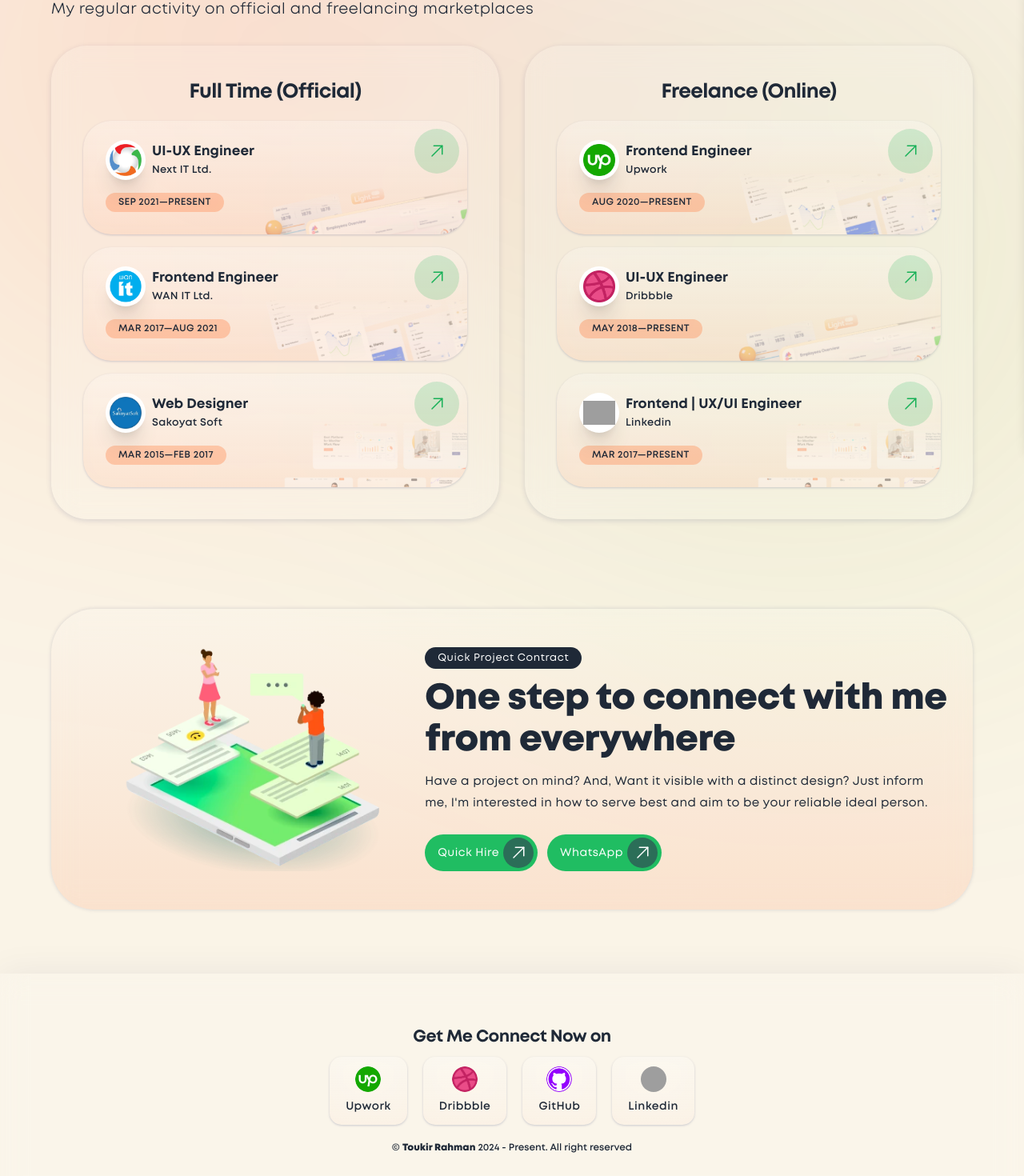
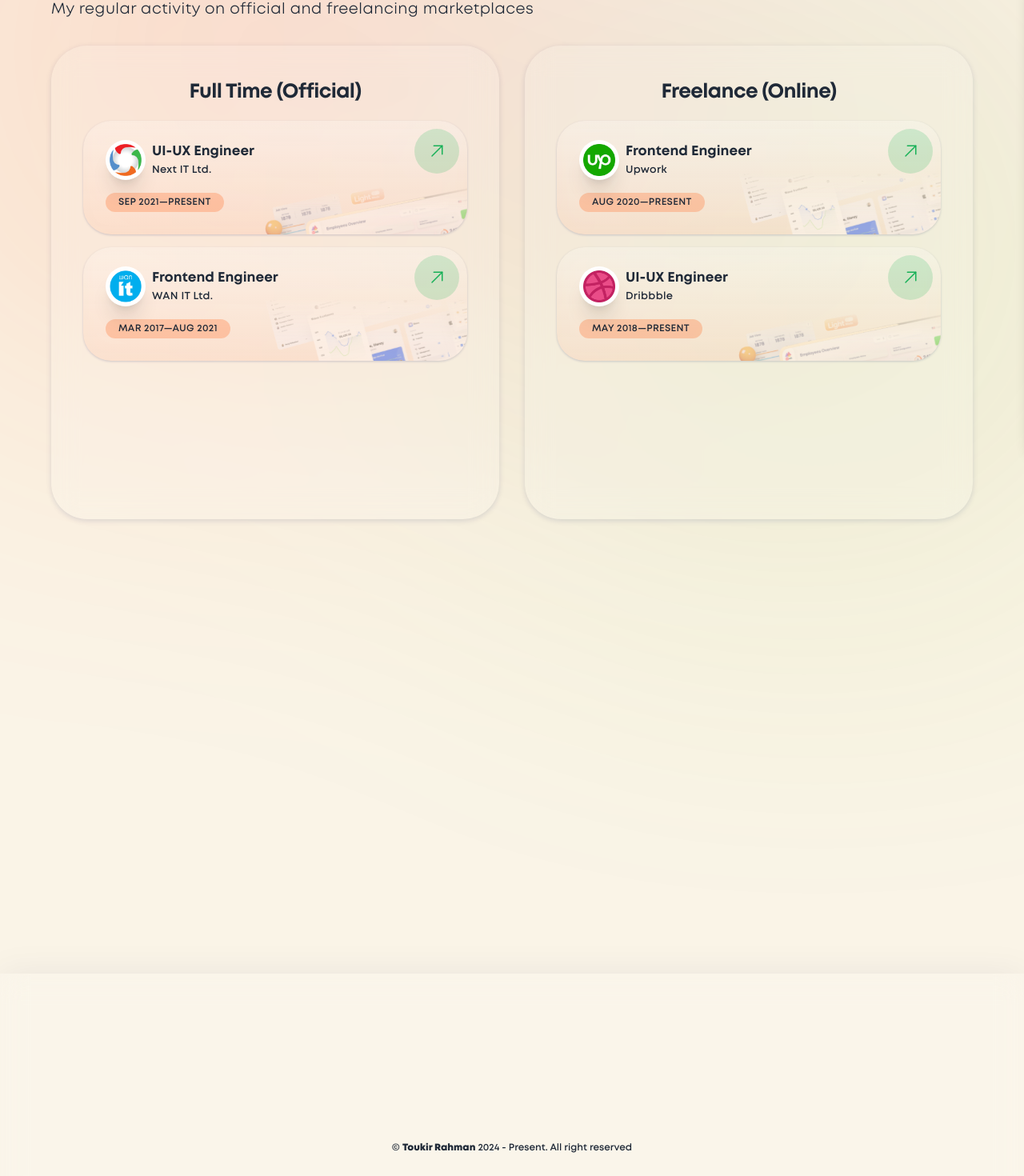
Before and after one commit to ToukirRj/Portfolio, a React (Vite) app: page /Experiences in a window 1280 px wide. Shown: the part 229-1699 px from the top of the page at 80% size. Built offline with nearby package versions, Linux system fonts and the light colour scheme; grey boxes are pictures that could not be loaded.

Commit message:
no message

```diff
--- a/src/SASS/custom.scss
+++ b/src/SASS/custom.scss
@@ -215,7 +215,7 @@ svg.mouse #wheel {
 
 canvas {
 	filter: blur(250px);
-    @apply opacity-[.30] fixed -z-10 top-0 left-0 w-full h-[100vh];
+    @apply opacity-[.32] fixed -z-10 top-0 left-0 w-full h-[100vh];
 }
 
 .default.canvas {
--- a/src/components/Bio.jsx
+++ b/src/components/Bio.jsx
@@ -8,7 +8,7 @@ const Bio = () => {
         <>
             <div className="md:py-16 py-6 relative z-20">
                 <div className="mx-auto px-4 md:px-12 xl:max-w-6xl xl:px-0 relative z-10">
-                    <div className="relative md:text-start text-center">
+                    <div className="relative md:text-start text-center" data-aos="fade-up" data-aos-duration="1000" data-aos-delay="200">
                         <h2 className="xl:text-[55px] text-4xl font-bold text-[#1F2937]">Biography
                             <span className="bg-gradient-to-r from-[#ff8144] to-[#17b057] inline-block text-transparent bg-clip-text ps-3 md:leading-[79px] leading-[50px]">Experiences</span>
                         </h2>
@@ -18,7 +18,7 @@ const Bio = () => {
                     </div>
                     <div className="md:mt-8 mt-4 relative z-10">
                         <div className="md:gap-8 gap-4 grid md:grid-cols-2 grid-cols-1">
-                            <div className="w-full">
+                            <div className="w-full" data-aos="fade-up" data-aos-duration="1200" data-aos-delay="400">
                                 <div className="md:p-10 p-4 relative overflow-hidden backdrop-blur-lg bg-white/[0.15] shadow-[0_2px_7px_0px_rgba(2,24,93,0.13)] md:rounded-[45px] rounded-[40px]">
                                     <h2 className="flex items-center justify-center">
                                         <span className="md:text-[25px] text-[21px] tracking-tight font-[600] text-[#1F2937] text-center">Full Time (Official)</span>
@@ -26,7 +26,7 @@ const Bio = () => {
                                     <div className="tracking-normal mt-4">
                                         {experienceData1.map(expo => (
                                             <Link to={expo.link} key={expo.id} target="_blank"
-                                            className="group overflow-hidden mt-4 md:px-7 px-4 md:pb-7 pb-4 md:pt-6 pt-4 block relative backdrop-blur-lg bg-gradient-to-t from-[#FF8045]/[0.12] to-white/[0.15] shadow-[0_1px_3px_0px_rgba(2,24,93,0.18)] hover:shadow-xl hover:bg-white transition-all duration-500 justify-between md:rounded-[35px] rounded-[28px]">
+                                            className="group overflow-hidden mt-4 md:px-7 px-4 md:pb-7 pb-4 md:pt-6 pt-4 block relative backdrop-blur-lg bg-gradient-to-t from-[#FF8045]/[0.12] to-white/[0.15] shadow-[0_1px_3px_0px_rgba(2,24,93,0.18)] hover:shadow-xl hover:bg-white transition-all duration-500 justify-between md:rounded-[35px] rounded-[28px]" data-aos="fade-up" data-aos-duration="1200" data-aos-delay="400">
                                                 <div className="flex gap-2 items-center">
                                                     <div className="relative flex h-[50px] w-[50px] flex-none items-center justify-center rounded-full bg-white shadow-xl">
                                                         <img src={expo.logo} alt="icon" width="40" height="40"/>
@@ -55,7 +55,7 @@ const Bio = () => {
                                     </div>
                                 </div>
                             </div>
-                            <div className="w-full ">
+                            <div className="w-full" data-aos="fade-up" data-aos-duration="1400" data-aos-delay="600">
                                 <div className="md:p-10 p-4 relative overflow-hidden backdrop-blur-lg bg-white/[0.15] shadow-[0_2px_7px_0px_rgba(2,24,93,0.13)] md:rounded-[45px] rounded-[40px]">
                                     <h2 className="flex items-center justify-center">
                                         <span className="md:text-[25px] text-[21px] tracking-tight font-[600] text-[#1F2937] text-center">Freelance (Online)</span>
@@ -63,7 +63,7 @@ const Bio = () => {
                                     <div className="tracking-normal mt-4">
                                         {experienceData2.map(expo => (
                                             <Link to={expo.link} key={expo.id} target="_blank"
-                                            className="group overflow-hidden mt-4 md:px-7 px-4 md:pb-7 pb-4 md:pt-6 pt-4 block relative backdrop-blur-lg bg-gradient-to-t from-[#FF8045]/[0.12] to-white/[0.15] shadow-[0_1px_3px_0px_rgba(2,24,93,0.18)] hover:shadow-xl hover:bg-white transition-all duration-500 justify-between md:rounded-[35px] rounded-[28px]">
+                                            className="group overflow-hidden mt-4 md:px-7 px-4 md:pb-7 pb-4 md:pt-6 pt-4 block relative backdrop-blur-lg bg-gradient-to-t from-[#FF8045]/[0.12] to-white/[0.15] shadow-[0_1px_3px_0px_rgba(2,24,93,0.18)] hover:shadow-xl hover:bg-white transition-all duration-500 justify-between md:rounded-[35px] rounded-[28px]" data-aos="fade-up" data-aos-duration="1400" data-aos-delay="600">
                                                 <div className="flex gap-2 items-center">
                                                     <div className="relative flex h-[50px] w-[50px] flex-none items-center justify-center rounded-full bg-white shadow-xl">
                                                         <img src={expo.logo} alt="icon" width="40" height="40"/>
--- a/src/components/Eyes.jsx
+++ b/src/components/Eyes.jsx
@@ -6,7 +6,7 @@ const Eyes = () => {
             <div className="md:pt-20 pt-6 md:pb-16 pb-6 relative z-20">
                 <div className="mx-auto px-4 sm:px-12 max-w-7xl xl:px-8">
                     <div className='grid md:grid-cols-2 grid-cols-1 md:gap-10 gap-4 md:mx-[70px] mx-0'>
-                        <div className='text-end'>
+                        <div className="text-end" data-aos="fade-up" data-aos-duration="1000" data-aos-delay="200">
                             <div className='md:w-[65%] w-full mx-auto md:mt-[50px] mt-0 md:text-start text-center'>
                                 <h2 className="md:text-[69px] text-[47px] font-bold text-[#1F2937] md:leading-[80px] leading-[55px]">My
                                     <span className="bg-gradient-to-r from-[#ff8144] to-[#17b057] inline-block text-transparent bg-clip-text ps-3">Eyes</span> <br/>to Work
@@ -17,7 +17,7 @@ const Eyes = () => {
                             </div>
                         </div>
                         {serviceData.map(service => (
-                            <div key={service.id} className="each-service backdrop-blur-lg bg-white/[.15] shadow-[0_0px_15px_0px_rgba(2,24,93,0.085)] md:rounded-[64px] rounded-[44px] overflow-hidden">
+                            <div key={service.id} className="each-service backdrop-blur-lg bg-white/[.15] shadow-[0_0px_15px_0px_rgba(2,24,93,0.085)] md:rounded-[64px] rounded-[44px] overflow-hidden" data-aos="fade-up" data-aos-duration="1400" data-aos-delay="600">
                                 <div className='w-full relative'>
                                     <div className='absolute right-0 top-0 md:h-[130px] h-[90px] md:w-[130px] w-[90px] rounded-full bg-white flex items-center justify-center shadow'>
                                         <img width="50" height="50" src={service.imgPath} alt='icon'/>
--- a/src/components/Myself.jsx
+++ b/src/components/Myself.jsx
@@ -10,7 +10,7 @@ const Myself = () => {
                 <div className="mx-auto px-4 md:px-12 xl:max-w-7xl xl:px-0">
                     <div className="grid md:grid-cols-12 grid-cols-1 md:mb-12 mb-5 items-center">
                         <div className="col-span-3">
-                            <div className="md:ps-4 ps-0 md:mt-5 mt-0 md:text-start text-center">
+                            <div className="md:ps-4 ps-0 md:mt-5 mt-0 md:text-start text-center" data-aos="fade-up" data-aos-duration="800" data-aos-delay="100">
                                 <h2 className="xl:text-[51px] text-[37px] font-bold text-[#1F2937] leading-[53px]">Effective
                                 <span className="bg-gradient-to-r from-[#ff8144] to-[#17b057] inline-block text-transparent bg-clip-text leading-[57px] md:ps-0 ps-2">Facts</span></h2>
                                 <p className='mt-1 text-[#1F2937] md:text-[17px] text-[16px] font-[300] tracking-wide leading-[27px]'>My unique strategy that makes the target more specific</p>
@@ -26,7 +26,7 @@ const Myself = () => {
                                 </div>
                             </div>
                         </div>
-                        <div className="col-span-9">
+                        <div className="col-span-9" data-aos="fade-up" data-aos-duration="1000" data-aos-delay="300">
                             <div className='backdrop-blur-lg bg-gradient-to-t from-[#ff8144]/[0.05] to-white/[0.15] py-8 md:px-10 px-3 rounded-[45px] shadow-[0_2px_7px_0px_rgba(2,24,93,0.13)]'>
                                 <div className='flex md:flex-row flex-col justify-between md:items-center items-center'>
                                     <h2 className="text-[26px] font-[600] tracking-tight text-[#1F2937]">Inner latent behave</h2>
@@ -69,7 +69,7 @@ const Myself = () => {
                     </div>
                     <div className="grid md:grid-cols-4 grid-cols-1 md:gap-6 gap-3">
                         {statisticData.map(statistic => (
-                            <div key={statistic.id} className="relative overflow-hidden backdrop-blur-lg bg-gradient-to-t from-[#ff8144]/[0.05] to-white/[0.15] rounded-[40px] shadow-[0_2px_7px_0px_rgba(2,24,93,0.13)]">
+                            <div key={statistic.id} className="relative overflow-hidden backdrop-blur-lg bg-gradient-to-t from-[#ff8144]/[0.05] to-white/[0.15] rounded-[40px] shadow-[0_2px_7px_0px_rgba(2,24,93,0.13)]" data-aos="fade-up" data-aos-duration="1200" data-aos-delay="400">
                                 <div className='flex flex-row items-center justify-between p-3'>
                                     <span className="ms-4 block w-max text-[13px] font-medium uppercase tracking-wider text-[#1F2937]">{statistic.label}</span>
                                     <div className="h-14 w-14 rounded-full bg-[#17B057]/[.15] flex items-center justify-center">
--- a/src/components/ProjectList.jsx
+++ b/src/components/ProjectList.jsx
@@ -26,7 +26,7 @@ function ProjectList (){
     return (
         <div className='md:py-20 py-6 w-full'>
             <div className="mx-auto md:max-w-7xl max-w-full md:px-0 px-4">
-                <div className='text-center mb-12'>
+                <div className='text-center mb-12' data-aos="fade-up" data-aos-duration="1000" data-aos-delay="200">
                     <h2 className="md:text-[52px] text-[43px] font-bold text-[#1F2937] md:leading-[60px] leading-[53px]">Best Recent
                         <span className="bg-gradient-to-r from-[#ff8144] to-[#17b057] inline-block text-transparent bg-clip-text ps-3">Project</span> <br/>
                     </h2>
@@ -36,7 +36,7 @@ function ProjectList (){
                 </div>
                 <div className='grid md:grid-cols-3 grid-cols-1 gap-9'>
                     {ProjectData.map((item) => (
-                        <a key={item.id} onClick={() => toggleOffCanvas(item)} className='block cursor-pointer relative p-1 w-full h-auto rounded-[19px] bg-[#1F2937]/[.15] group transition-all duration-300 overflow-hidden'>
+                        <a key={item.id} onClick={() => toggleOffCanvas(item)} className='block cursor-pointer relative p-1 w-full h-auto rounded-[19px] bg-[#1F2937]/[.15] group transition-all duration-300 overflow-hidden' data-aos="fade-up" data-aos-duration="1200" data-aos-delay="400">
                             <div className='w-full h-auto overflow-hidden bg-[#1F2937] rounded-[17px] transition-all duration-300'>
                                 <img src={item.image} alt='pro-img' className='group-hover:opacity-40 transition-all duration-300'/>
                             </div>
--- a/src/components/Splash.jsx
+++ b/src/components/Splash.jsx
@@ -1,9 +1,7 @@
 import { Link } from 'react-router-dom'
 import Selfsign from '/img/me.webp'
 import socialLinksData from '../datas/socialLinksData';
-import AOS from 'aos';
 
-AOS.init();
 
 // eslint-disable-next-line react/prop-types
 const Splash = () => {
@@ -13,7 +11,7 @@ const Splash = () => {
                 <div className="md:pt-[200px] pt-[110px] pb-12 relative z-10">
                     <div className="mx-auto px-4 md:px-12 xl:max-w-7xl xl:px-0">
                         <div className="items-center justify-center md:gap-12 gap-5 flex md:flex-row flex-col relative z-20 ">
-                            <div data-aos="fade-up" className="md:w-2/5 w-full relative backdrop-blur-lg rounded-[60px] px-[30px] pt-[30px] pb-[40px] bg-gradient-to-t from-[#ff8144]/[0.05] to-white/[0.15] shadow-[0_2px_7px_0px_rgba(2,24,93,0.13)]">
+                            <div data-aos="fade-up" data-aos-duration="500" className="md:w-2/5 w-full relative backdrop-blur-lg rounded-[60px] px-[30px] pt-[30px] pb-[40px] bg-gradient-to-t from-[#ff8144]/[0.05] to-white/[0.15] shadow-[0_2px_7px_0px_rgba(2,24,93,0.13)]">
                                 <img className="w-[220px] max-w-full mx-auto" src={Selfsign} alt="me"/>
                                 <h1 className="my-2 md:text-[41px] text-[32px] font-[700] text-[#1f2937] tracking-tight md:leading-[55px] leading-[45px] w-full text-center">
                                     Toukir Rahman
@@ -32,18 +30,18 @@ const Splash = () => {
                                 </div>
                             </div>
                             <div className="md:w-3/5 w-full sm:block flex flex-col items-center z-10 md:mt-2 mt-6">
-                                <h4 className="bg-[#1F2937] text-[#fff] text-[13px] font-[400] tracking-wider px-4 py-1 rounded-full table md:mx-0 mx-auto">Front-End Engineer | UX/UI Engineer</h4>
-                                <h1 className="md:my-[23px] my-[17px] text-[#1f2937] md:text-[55px] text-[27px] font-[700] md:leading-[64px] leading-[36px] tracking-normal md:text-start text-center">
+                                <h4 data-aos="fade-up" data-aos-duration="500" className="bg-[#1F2937] text-[#fff] text-[13px] font-[400] tracking-wider px-4 py-1 rounded-full table md:mx-0 mx-auto">Front-End Engineer | UX/UI Engineer</h4>
+                                <h1 data-aos="fade-up" data-aos-duration="700" className="md:my-[23px] my-[17px] text-[#1f2937] md:text-[55px] text-[27px] font-[700] md:leading-[64px] leading-[36px] tracking-normal md:text-start text-center">
                                     Addicted to Advanced<span className='bg-gradient-to-r from-[#ff8144] to-[#17b057] inline-block text-transparent bg-clip-text'>Design and Coding</span></h1>
-                                <p className="text-[15px] leading-[30px] font-[400] tracking-[0.35px] text-[#1F2937] md:text-start text-center mb-[25px]">
+                                <p data-aos="fade-up" data-aos-duration="900" className="text-[15px] leading-[30px] font-[400] tracking-[0.35px] text-[#1F2937] md:text-start text-center mb-[25px]">
                                     A safe hand to take your vision & the weight of your project off your shoulders, to getting done
                                     perfectly. A Professional Website Application Engineer with a passion for creating inspiring and influential designs. Committed to working with honesty and dedication.
                                 </p>
-                                <h1 className="text-[21px] font-semibold tracking-tight text-[#1f2937] mb-2 md:text-start text-center">Get Me Connect Now on</h1>
+                                <h1 data-aos="fade-up" data-aos-duration="1100" className="text-[21px] font-semibold tracking-tight text-[#1f2937] mb-2 md:text-start text-center">Get Me Connect Now on</h1>
                                 <div className="flex items-center md:justify-start justify-center grid-cols-4 md:space-x-4 space-x-0 md:gap-0 gap-2 mx-auto">
                                     {socialLinksData.map(link => (
                                         <Link key={link.id} to={link.url} target={link.target}
-                                            className="flex items-center md:space-x-3 space-x-1 md:py-3 py-2 md:px-5 px-3 shadow-[0_1px_3px_0px_rgba(2,24,93,0.2)] backdrop-blur-lg bg-gradient-to-t from-[#FF8045]/[0.035] to-white/[0.15] rounded-[15px] hover:shadow-lg hover:bg-white/[0.8] transition-all">
+                                            data-aos="fade-up" data-aos-duration="1100" data-aos-delay="100" className="flex items-center md:space-x-3 space-x-1 md:py-3 py-2 md:px-5 px-3 shadow-[0_1px_3px_0px_rgba(2,24,93,0.2)] backdrop-blur-lg bg-gradient-to-t from-[#FF8045]/[0.035] to-white/[0.15] rounded-[15px] hover:shadow-lg hover:bg-white/[0.8] transition-all">
                                             <div className="flex flex-col items-center mx-auto">
                                                 <img className="w-8 h-8 rounded-full" src={link.imageSrc} alt={`${link.platform} logo`} />
                                                 <p className="md:text-[14px] text-[12px] font-[500] text-[#1f2937] tracking-[.45px] mt-2">{link.platform}</p>
--- a/src/components/Steps.jsx
+++ b/src/components/Steps.jsx
@@ -9,7 +9,7 @@ const Steps = () => {
                 <div className="mx-auto px-4 sm:px-12 xl:max-w-6xl xl:px-0">
                     <div className='grid md:grid-cols-2 grid-cols-1 md:gap-10 gap-4 place-items-center md:mx-[50px] mx-0'>
                         <div className="w-full relative">
-                            <div className='md:w-[74%] w-full mx-auto md:mb-[35px] mb-0 md:text-end text-center'>
+                            <div className='md:w-[74%] w-full mx-auto md:mb-[35px] mb-0 md:text-end text-center' data-aos="fade-up" data-aos-duration="1000" data-aos-delay="200">
                                 <h2 className="md:text-[67px] text-[43px] font-bold text-[#1F2937] md:leading-[74px] leading-[52px]">
                                     <span className="bg-gradient-to-r from-[#ff8144] to-[#17b057] inline-block text-transparent bg-clip-text ps-3">Steps</span> of <br/>A Project
                                 </h2>
@@ -17,13 +17,13 @@ const Steps = () => {
                                     I use these steps to reach the destination of your project needs
                                 </p>
                             </div>
-                            <div className='md:p-5 p-0 md:me-7 me-0'>
+                            <div className='md:p-5 p-0 md:me-7 me-0' data-aos="fade-up" data-aos-duration="1100" data-aos-delay="300">
                                 <img src={Step} alt="steps"/>
                             </div>
                         </div>
                         <div className="w-full ps-10">
                             {stepsData.map(step => (
-                                <div key={step.id} className="step relative z-10 w-full mt-[17px]">
+                                <div key={step.id} className="step relative z-10 w-full mt-[17px]" data-aos="fade-up" data-aos-duration="1300" data-aos-delay="500">
                                     <span className='absolute -z-50 -top-[4px] -left-[34px] w-[40px] h-[40px] rounded-l-[40px] rounded-tr-[40px] bg-[#FF8045] flex items-center justify-center'>
                                         <h3 className='text-[22px] font-[600] text-white'>{step.id}</h3>
                                     </span>
--- a/src/components/Weapons.jsx
+++ b/src/components/Weapons.jsx
@@ -8,7 +8,7 @@ const Weapons = () => {
   return (
     <div className="md:py-20 py-6 relative z-20">
       <div className="mx-auto px-4 md:px-12 xl:max-w-6xl xl:px-0 ">
-        <div className="relative md:text-start text-center">
+        <div className="relative md:text-start text-center" data-aos="fade-up" data-aos-duration="1000" data-aos-delay="200">
           <h2 className="xl:text-[55px] md:text-4xl text-4xl font-bold text-[#1F2937]">
             My<span className="bg-gradient-to-r from-[#ff8144] to-[#17b057] inline-block text-transparent bg-clip-text ps-3 md:leading-[67px] leading-[45px]">Weapons</span> Power
           </h2>
@@ -20,11 +20,11 @@ const Weapons = () => {
         <div className="md:mt-7 mt-4 relative z-10">
           <div className="grid md:grid-cols-3 grid-cols-1 md:gap-8 gap-4">
             {skillsData.map((category, index) => (
-              <div key={index} className="w-full backdrop-blur-lg bg-gradient-to-t from-[#FF8045]/[0.1] to-white/[0.15] shadow-[0_2px_7px_0px_rgba(2,24,93,0.13)] rounded-[45px] overflow-hidden p-10">
+              <div key={index} className="w-full backdrop-blur-lg bg-gradient-to-t from-[#FF8045]/[0.1] to-white/[0.15] shadow-[0_2px_7px_0px_rgba(2,24,93,0.13)] rounded-[45px] overflow-hidden p-10" data-aos="fade-up" data-aos-duration="1200" data-aos-delay="400">
                 <h2 className="text-[23px] font-[600] text-center tracking-tight text-[#1F2937]">{category.title}</h2>
                 <div className="flex flex-wrap justify-center items-center">
                   {category.skills.map((skill, skillIndex) => (
-                    <div key={skillIndex} className='flex flex-col w-1/2 items-center justify-center mt-5'>
+                    <div key={skillIndex} className='flex flex-col w-1/2 items-center justify-center mt-5' data-aos="fade-up" data-aos-duration="1300" data-aos-delay="500">
                       <CircularProgress percentage={skill.percent} strokeWidth={5} />
                       <div className="relative -mt-[45px] mb-[13px] p-[5px] flex flex-none items-center justify-center rounded-full bg-[#ff8144]/[0.35]">
                         <img src={skill.icon} alt="icon" className='h-8 w-8 overflow-hidden rounded-full'/>
--- a/src/layout/Footer.jsx
+++ b/src/layout/Footer.jsx
@@ -9,13 +9,13 @@ const Footer = ({ onToggleOffCanvas }) => {
         <>
             <footer className="md:mt-12 mt-6 relative">
                 <div className="md:mb-20 mb-10 relative mx-auto max-w-full lg:max-w-6xl md:px-0 px-4">
-                    <div className='text-center md:py-12 py-7 md:px-8 px-5 w-full backdrop-blur-lg bg-gradient-to-t from-[#FF8045]/[0.15] to-white/[0.15] shadow-[0_0_5px_0px_rgba(2,24,93,0.15)] rounded-[55px] overflow-hidden'>
+                    <div className='text-center md:py-12 py-7 md:px-8 px-5 w-full backdrop-blur-lg bg-gradient-to-t from-[#FF8045]/[0.15] to-white/[0.15] shadow-[0_0_5px_0px_rgba(2,24,93,0.15)] rounded-[55px] overflow-hidden' data-aos="fade-up" data-aos-duration="1000" data-aos-delay="200">
                         <div className='grid md:grid-cols-5 grid-cols-1 md:place-items-center place-items-inherit'>
-                            <div className='md:col-span-2 col-span-1'>
+                            <div className='md:col-span-2 col-span-1' data-aos="fade-up" data-aos-duration="1050" data-aos-delay="250">
                                 <img src={Chat} alt='chat' className='w-auto max-w-full md:h-[280px] h-auto mx-auto md:mb-0 mb-6'/>
                             </div>
                             <div className='md:col-span-3 col-span-1'>
-                                <div className='relative w-full text-center'>
+                                <div className='relative w-full text-center' data-aos="fade-up" data-aos-duration="1250" data-aos-delay="450">
                                     <span className="bg-[#1F2937] text-[#fff] text-[13px] font-[400] tracking-wider px-4 py-1 rounded-full table md:mx-0 mx-auto">Quick Project Contract</span>
                                     <h2 className="my-3 md:text-[45px] text-[21px] md:text-start text-center md:font-bold font-[700] md:leading-[52px] leading-[30px] text-gray-800 w-full max-w-5xl mx-auto">
                                         One step to connect with me from everywhere
@@ -57,7 +57,7 @@ const Footer = ({ onToggleOffCanvas }) => {
                 </div>
                 <div className='md:py-16 py-12 bg-white/[0.15] backdrop-blur-lg shadow-[0_3px_45px_0px_rgba(2,24,93,0.075)]'>
                     <div className="relative mx-auto px-4 md:max-w-full md:px-12 lg:max-w-6xl xl:px-0">
-                        <div className='flex flex-col items-center justify-center'>
+                        <div className='flex flex-col items-center justify-center' data-aos="fade-up" data-aos-duration="700" data-aos-delay="100">
                             <h1 className="md:text-[21px] text-[19px] font-semibold tracking-tight text-[#1f2937] mb-2">Get Me Connect Now on</h1>
                             <div className="flex items-center md:justify-start justify-center grid-cols-4 md:space-x-5 space-x-0 md:gap-0 gap-2 mx-auto">
                                 {socialLinksData.map(link => (
```
Also changed, not shown: src/layout/MainLayout.jsx (+7 -1 lines).
